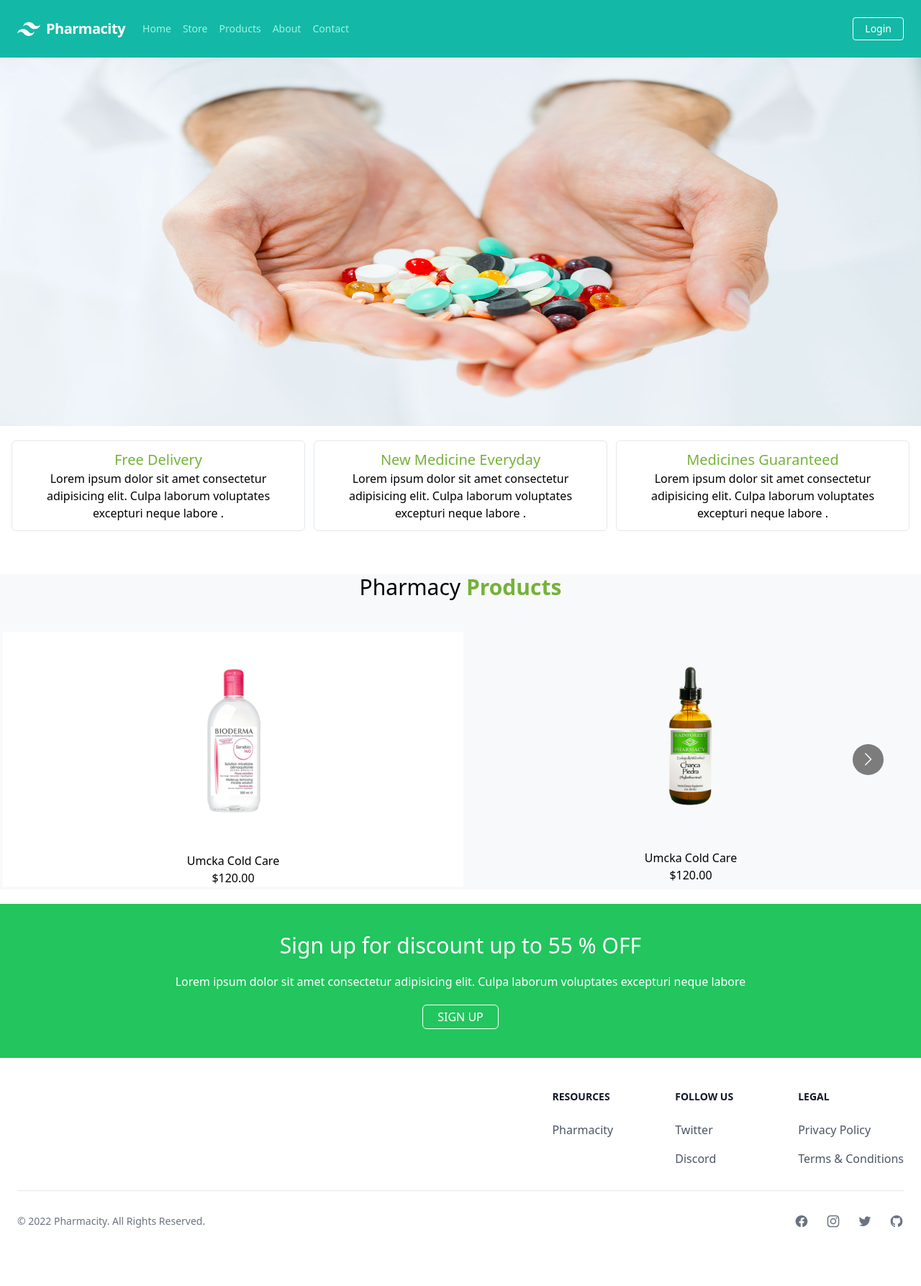
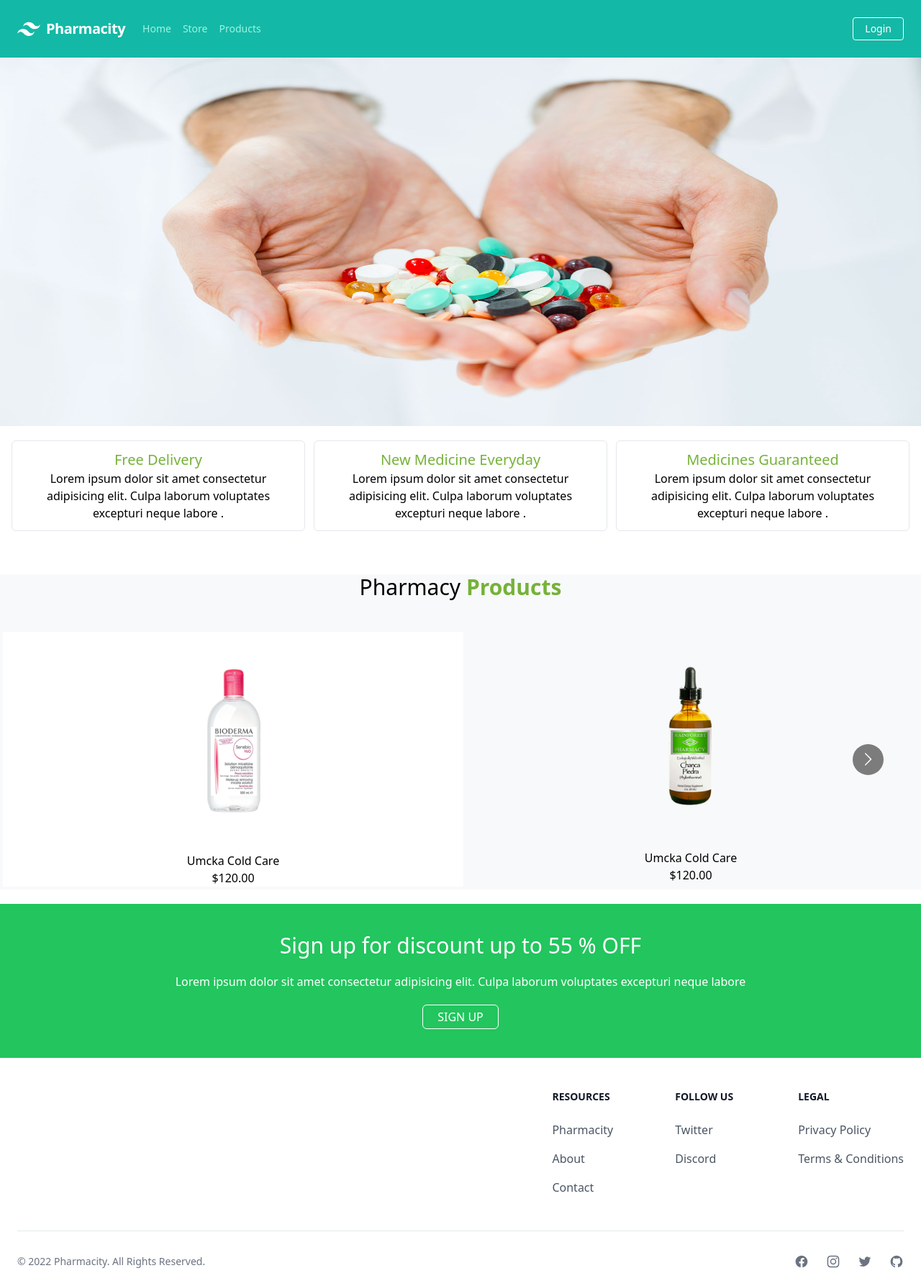
Before and after one commit to pharmacity-xyz/ui-nextjs, a Next.js app: page / in a window 1280 px wide. Shown: the whole page at 72% size. Before the commit the page ends 1731 px from the top, so only its background shows below. Built offline with nearby package versions, Linux system fonts and the light colour scheme.

Commit message:
Update header and fotter

```diff
--- a/components/Footer/index.tsx
+++ b/components/Footer/index.tsx
@@ -29,12 +29,22 @@ export const Footer = () => {
                   Pharmacity
                 </Link>
               </li>
-              <li>
+              <li className="mb-4">
+                <Link href="/about" className="hover:underline">
+                  About
+                </Link>
+              </li>
+              <li className="mb-4">
+                <Link href="/contact" className="hover:underline">
+                  Contact
+                </Link>
+              </li>
+              {/* <li>
                 <a
                   href="https://tailwindcss.com/"
                   className="hover:underline"
                 ></a>
-              </li>
+              </li> */}
             </ul>
           </div>
           <div>
--- a/components/Header/index.tsx
+++ b/components/Header/index.tsx
@@ -45,16 +45,6 @@ export const Header = () => {
               Products
             </a>
           </Link>
-          <Link href="/about">
-            <a className="block mt-4 lg:inline-block lg:mt-0 text-teal-200 hover:text-white mr-4">
-              About
-            </a>
-          </Link>
-          <Link href="/contact">
-            <a className="block mt-4 lg:inline-block lg:mt-0 text-teal-200 hover:text-white">
-              Contact
-            </a>
-          </Link>
         </div>
         <div>
           <a
```
